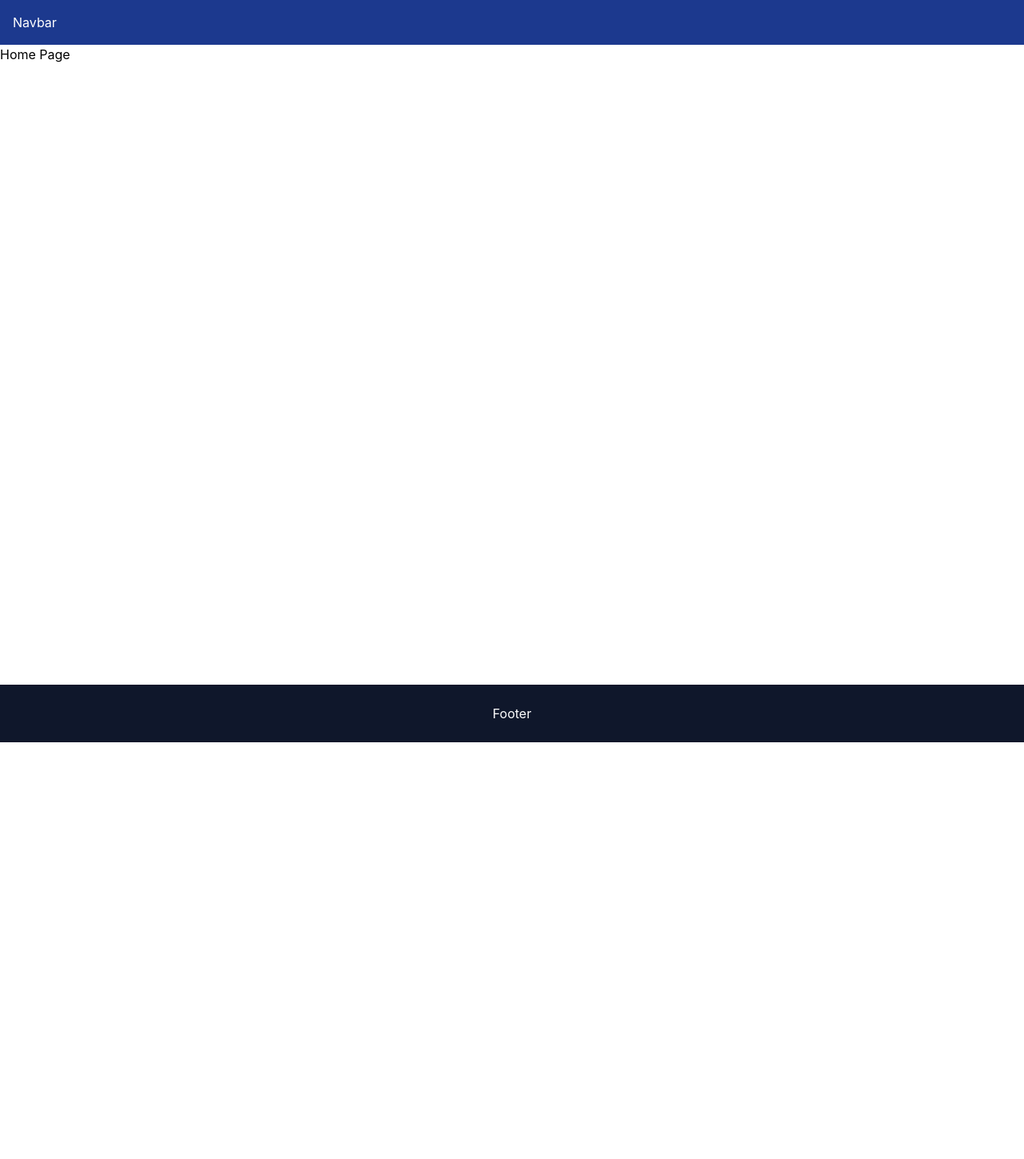
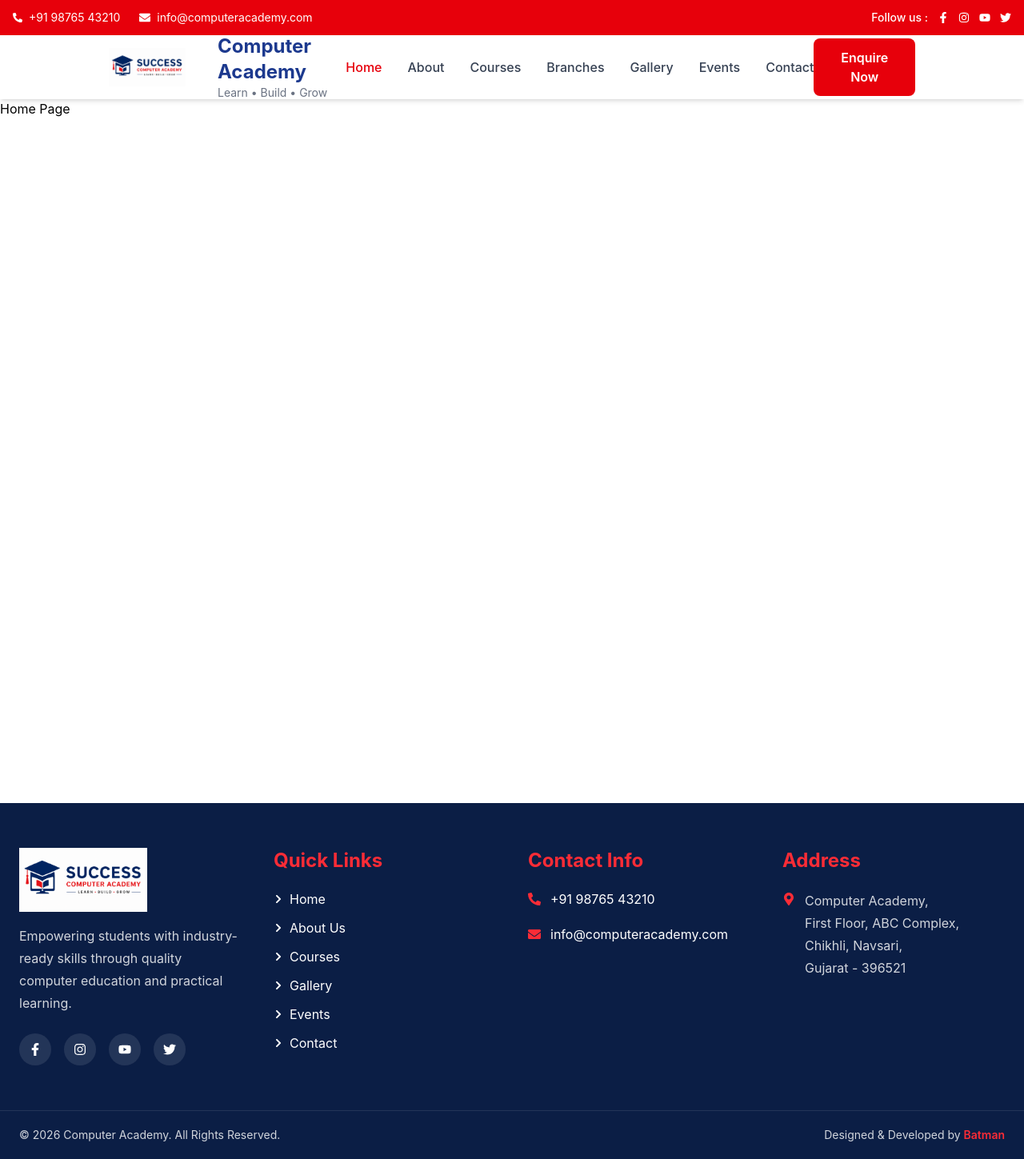
Before and after one commit to vatsalpatel-bit/Computer-academy, a React (Vite) app in the folder client/: page / in a window 1280 px wide. Shown: the whole page at 80% size. Before the commit the page ends 928 px from the top, so only its background shows below. Built offline with nearby package versions, Linux system fonts and the light colour scheme.

Commit message:
feat:created navbar and footer

```diff
--- a/client/src/components/share/Footer.jsx
+++ b/client/src/components/share/Footer.jsx
@@ -1,11 +1,133 @@
-import React from 'react'
+import {
+  FaFacebookF,
+  FaInstagram,
+  FaYoutube,
+  FaTwitter,
+  FaPhoneAlt,
+  FaEnvelope,
+  FaMapMarkerAlt,
+  FaChevronRight,
+} from "react-icons/fa";
+import { Link } from "react-router-dom";
+import logo from "@/svg/logo.png"
+
+const quickLinks = [
+  { name: "Home", path: "/" },
+  { name: "About Us", path: "/about" },
+  { name: "Courses", path: "/courses" },
+  { name: "Gallery", path: "/gallery" },
+  { name: "Events", path: "/events" },
+  { name: "Contact", path: "/contact" },
+];
 
 const Footer = () => {
-    return (
-        <footer className="bg-slate-900 text-white p-6 text-center">
-            Footer
-        </footer>
-    )
-}
+  return (
+    <footer className="bg-[#0B1E45] text-white mt-20">
+      {/* Main Footer */}
+      <div className="max-w-7xl mx-auto px-6 py-14 grid grid-cols-1 md:grid-cols-2 lg:grid-cols-4 gap-10">
+        {/* Logo */}
+        <div>
+          <img src={logo} alt="Computer Academy" className="w-40 mb-4" />
 
-export default Footer
+          <p className="text-gray-300 leading-7">
+            Empowering students with industry-ready skills through quality
+            computer education and practical learning.
+          </p>
+
+          <div className="flex gap-4 mt-6">
+            {[FaFacebookF, FaInstagram, FaYoutube, FaTwitter].map(
+              (Icon, index) => (
+                <a
+                  key={index}
+                  href="#"
+                  className="w-10 h-10 rounded-full bg-white/10 hover:bg-red-600 transition duration-300 flex items-center justify-center"
+                >
+                  <Icon />
+                </a>
+              )
+            )}
+          </div>
+        </div>
+
+        {/* Quick Links */}
+        <div>
+          <h3 className="text-2xl font-bold mb-5 text-red-500">
+            Quick Links
+          </h3>
+
+          <ul className="space-y-3">
+            {quickLinks.map((item) => (
+              <li key={item.name}>
+                <Link
+                  to={item.path}
+                  className="flex items-center gap-2 hover:text-red-400 transition"
+                >
+                  <FaChevronRight size={12} />
+                  {item.name}
+                </Link>
+              </li>
+            ))}
+          </ul>
+        </div>
+
+        {/* Contact */}
+        <div>
+          <h3 className="text-2xl font-bold mb-5 text-red-500">
+            Contact Info
+          </h3>
+
+          <div className="space-y-5">
+            <div className="flex gap-3">
+              <FaPhoneAlt className="mt-1 text-red-500" />
+              <span>+91 98765 43210</span>
+            </div>
+
+            <div className="flex gap-3">
+              <FaEnvelope className="mt-1 text-red-500" />
+              <span>info@computeracademy.com</span>
+            </div>
+          </div>
+        </div>
+
+        {/* Address */}
+        <div>
+          <h3 className="text-2xl font-bold mb-5 text-red-500">
+            Address
+          </h3>
+
+          <div className="flex gap-3">
+            <FaMapMarkerAlt className="mt-1 text-red-500" />
+
+            <p className="text-gray-300 leading-7">
+              Computer Academy,
+              <br />
+              First Floor, ABC Complex,
+              <br />
+              Chikhli, Navsari,
+              <br />
+              Gujarat - 396521
+            </p>
+          </div>
+        </div>
+      </div>
+
+      {/* Bottom Footer */}
+      <div className="border-t border-white/10">
+        <div className="max-w-7xl mx-auto px-6 py-5 flex flex-col md:flex-row justify-between items-center gap-3 text-gray-300 text-sm">
+          <p>
+            © {new Date().getFullYear()} Computer Academy. All Rights Reserved.
+          </p>
+
+          <p>
+            Designed & Developed by{" "}
+            <span className="text-red-500 font-semibold">
+              Batman
+            </span>
+          </p>
+        </div>
+      </div>
+    </footer>
+  );
+};
+
+export default Footer;
--- a/client/src/components/share/Navbar.jsx
+++ b/client/src/components/share/Navbar.jsx
@@ -1,11 +1,70 @@
-import React from 'react'
+import { NavLink } from "react-router-dom";
+import TopBar from "./TopBar";
 
 const Navbar = () => {
-    return (
-        <header className="bg-blue-900 text-white p-4">
-            Navbar
-        </header>
-    )
-}
+  const navItems = [
+    { name: "Home", path: "/" },
+    { name: "About", path: "/about" },
+    { name: "Courses", path: "/courses" },
+    { name: "Branches", path: "/branches" },
+    { name: "Gallery", path: "/gallery" },
+    { name: "Events", path: "/events" },
+    { name: "Contact", path: "/contact" },
+  ];
 
-export default Navbar
+  return (
+    <>
+      <TopBar />
+
+      <header className="bg-white shadow-md sticky top-0 z-50 px-24">
+        <div className="mx-auto h-20 flex items-center justify-between px-10
+        ">
+          {/* Logo */}
+          <div className="flex items-center gap-10">
+            <img
+              src="src/svg/logo.png"
+              alt="Logo"
+              className="w-24 h-24 object-contain"
+            />
+
+            <div>
+              <h1 className="text-2xl font-bold text-blue-900">
+                Computer Academy
+              </h1>
+
+              <p className="text-sm text-gray-500">
+                Learn • Build • Grow
+              </p>
+            </div>
+          </div>
+
+          {/* Navigation */}
+          <nav className="hidden lg:flex items-center gap-8">
+            {navItems.map((item) => (
+              <NavLink
+                key={item.name}
+                to={item.path}
+                className={({ isActive }) =>
+                  `font-medium transition ${
+                    isActive
+                      ? "text-red-600"
+                      : "text-gray-700 hover:text-red-600"
+                  }`
+                }
+              >
+                {item.name}
+              </NavLink>
+            ))}
+          </nav>
+
+          {/* CTA Button */}
+          <button className="hidden lg:block bg-red-600 hover:bg-red-700 text-white px-6 py-3 rounded-lg font-semibold transition">
+            Enquire Now
+          </button>
+        </div>
+      </header>
+    </>
+  );
+};
+
+export default Navbar;
--- /dev/null
+++ b/client/src/components/share/TopBar.jsx
@@ -0,0 +1,43 @@
+    import {
+  FaPhoneAlt,
+  FaEnvelope,
+  FaFacebookF,
+  FaInstagram,
+  FaYoutube,
+  FaTwitter,
+} from "react-icons/fa";
+
+const TopBar = () => {
+  return (
+    <div className="bg-red-600 text-white">
+      <div className="max-w-7xl mx-auto h-11 flex items-center justify-between px-4">
+        {/* Left Side */}
+        <div className="flex items-center gap-6 text-sm">
+          <div className="flex items-center gap-2">
+            <FaPhoneAlt className="text-xs" />
+            <span>+91 98765 43210</span>
+          </div>
+
+          <div className="hidden md:flex items-center gap-2">
+            <FaEnvelope />
+            <span>info@computeracademy.com</span>
+          </div>
+        </div>
+
+        {/* Right Side */}
+        <div className="flex items-center gap-3 text-sm">
+          <span className="hidden md:block font-medium">
+            Follow us :
+          </span>
+
+          <FaFacebookF className="cursor-pointer hover:text-blue-300 transition" />
+          <FaInstagram className="cursor-pointer hover:text-pink-300 transition" />
+          <FaYoutube className="cursor-pointer hover:text-gray-200 transition" />
+          <FaTwitter className="cursor-pointer hover:text-blue-200 transition" />
+        </div>
+      </div>
+    </div>
+  );
+};
+
+export default TopBar;
```
Also changed, not shown: client/src/svg/logo.png (added).
